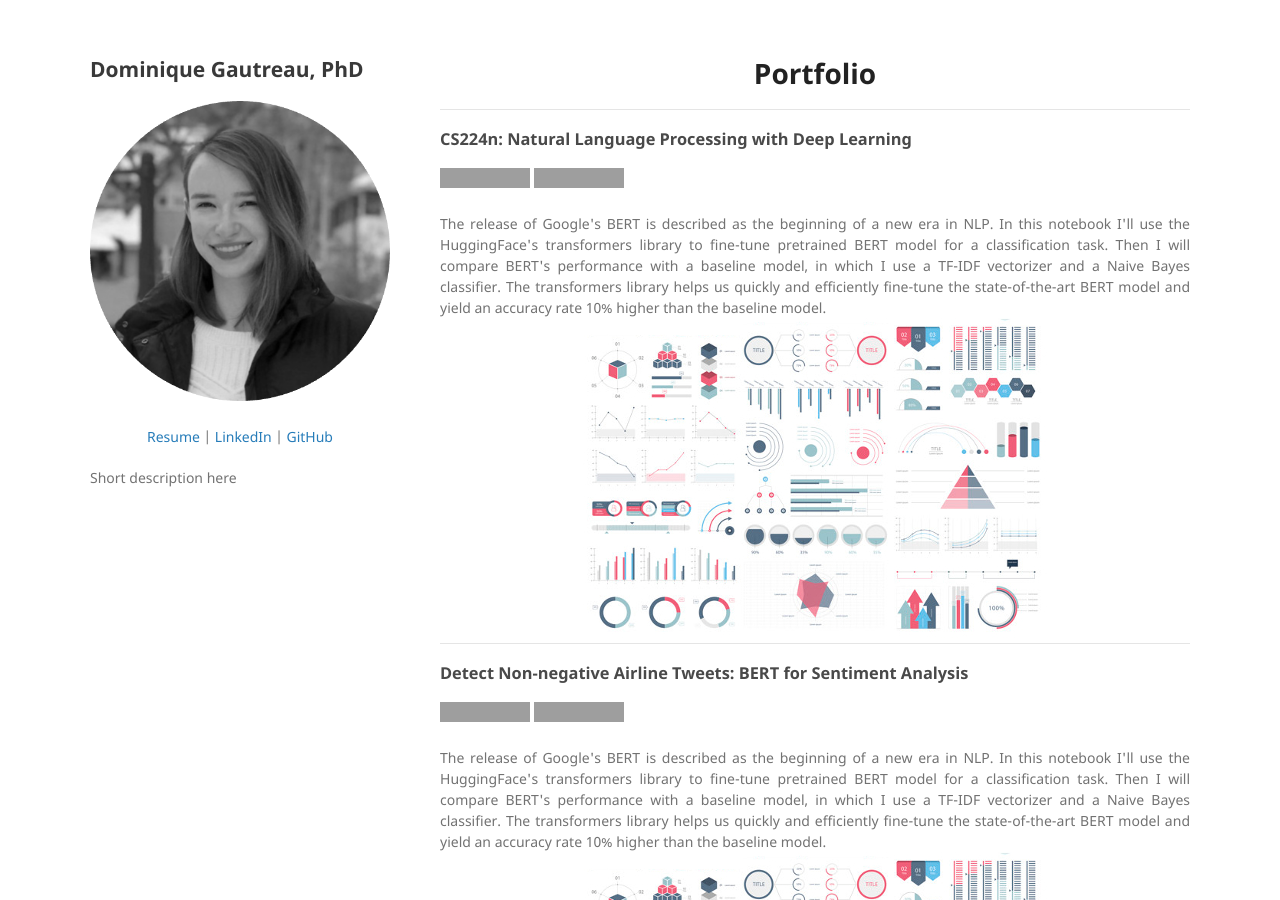
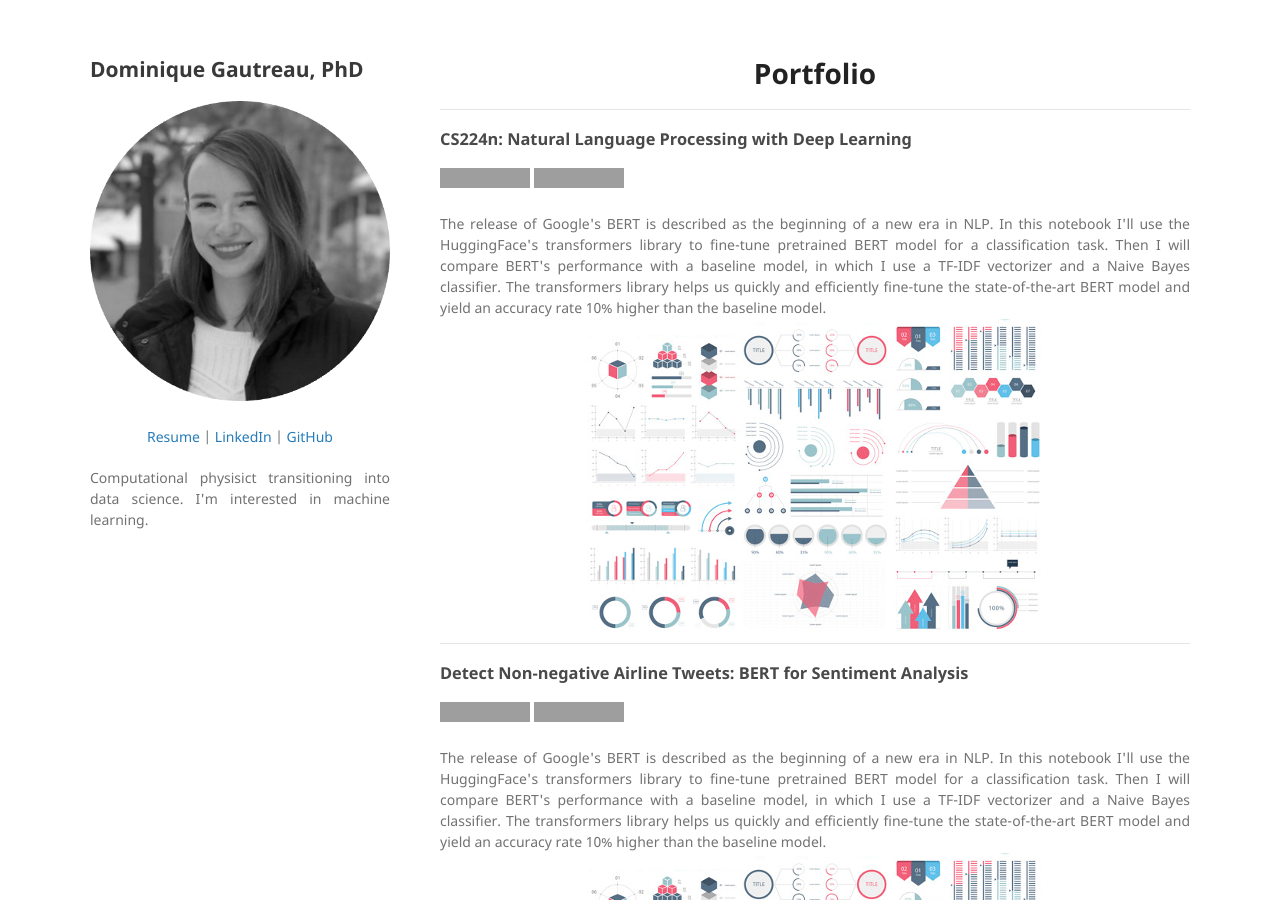
Before and after one commit to dgautreau/dgautreau.github.io, a Jekyll site: the page built from index.md, in a window 1280 px wide and 900 px high. Built offline with Jekyll 4.4.1, drawn with Linux system fonts in a browser that asks for light colours; our own code applies the rules of GitHub Pages for plain Markdown files; grey boxes are pictures that could not be loaded.

Commit message:
Update _config.yml

```diff
--- a/_config.yml
+++ b/_config.yml
@@ -8,7 +8,7 @@ description: > # your text below (remove <br> elements if you don't need line br
   </p>
 
   <p align="justify">
-  Short description here
+  Computational physisict transitioning into data science. I'm interested in machine learning.
   <br><br>
   </p>
 
```
